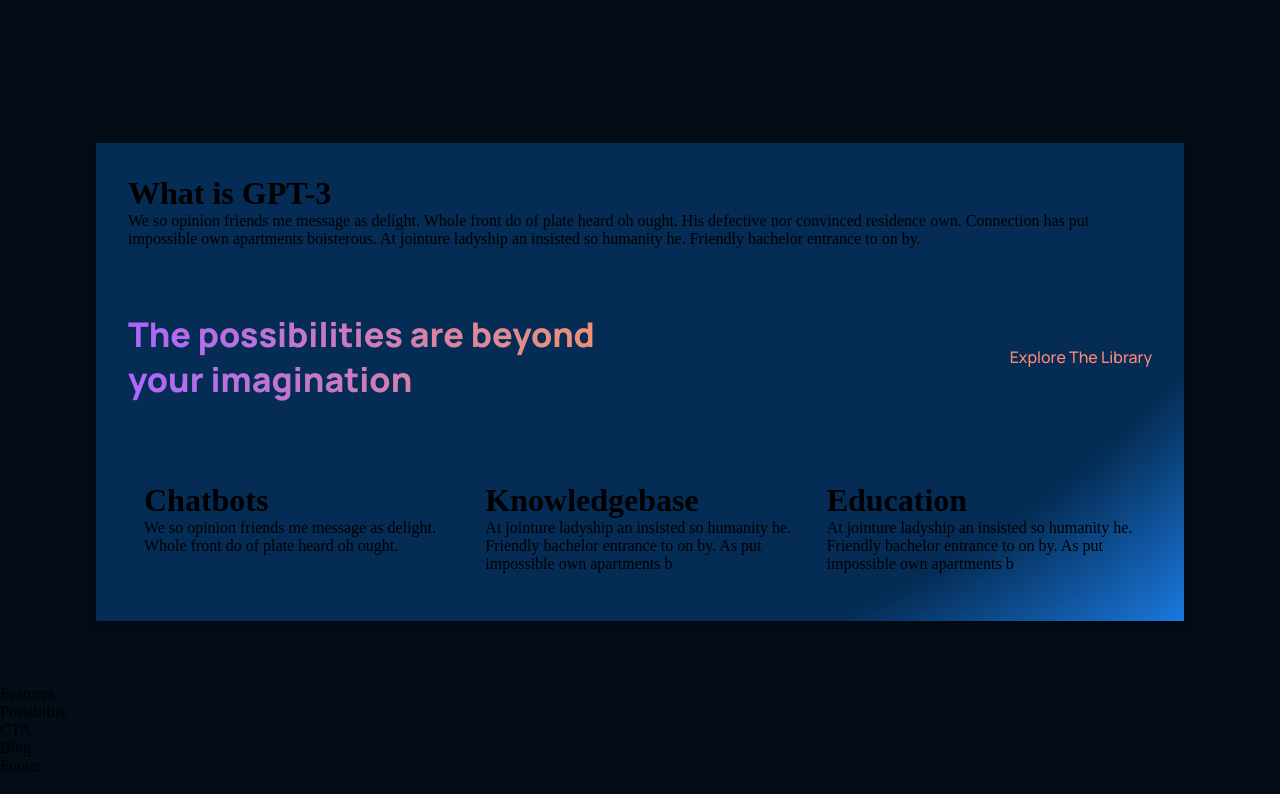
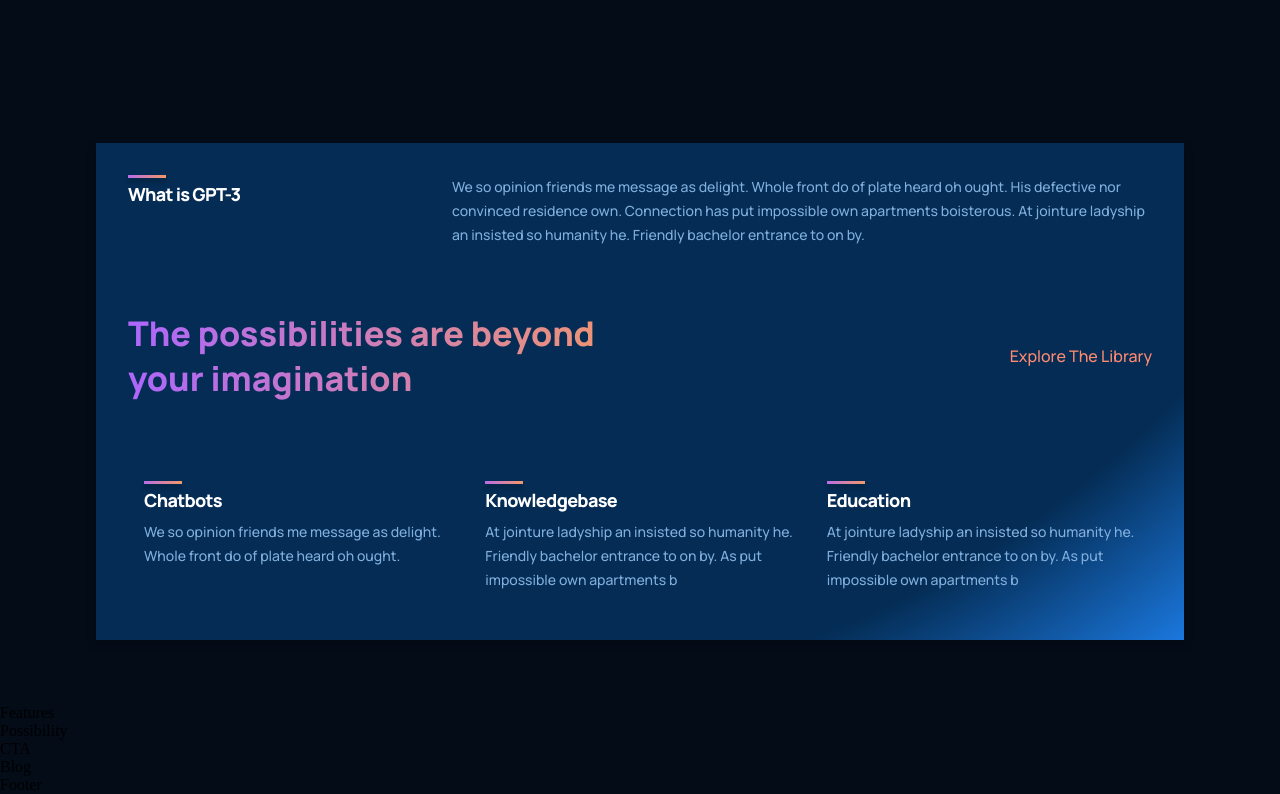
Before and after one commit to Alca0004/gpt3_aah, a React (Create React App) app: page / in a window 1280 px wide. Shown: the part 952-1746 px from the top of the page. Built offline with nearby package versions, Linux system fonts and the light colour scheme.

Commit message:
Feature complete

```diff
--- a/src/components/feature/Feature.jsx
+++ b/src/components/feature/Feature.jsx
@@ -1,18 +1,16 @@
-import React from 'react'
-import './feature.css'
+import React from 'react';
+import './feature.css';
 
-const Feature = ({ title, text }) => {
-    return (
-        <div className='gpt3__features-container__feature'>
-            <div className='gpt3__features-container__feature-title'>
-                <div />
-                <h1>{title}</h1>
-            </div>
-            <div className='gpt3__features-container__feature-text'>
-                {text}
-            </div>
+const Feature = ({ title, text }) => (
+    <div className="gpt3__features-container__feature">
+        <div className="gpt3__features-container__feature-title">
+            <div />
+            <h1>{title}</h1>
         </div>
-    )
-}
+        <div className="gpt3__features-container_feature-text">
+            <p>{text}</p>
+        </div>
+    </div>
+);
 
-export default Feature
+export default Feature;
--- a/src/components/feature/feature.css
+++ b/src/components/feature/feature.css
@@ -0,0 +1,62 @@
+.gpt3__features-container__feature {
+  width: 100%;
+  display: flex;
+  justify-content: space-between;
+  align-items: flex-start;
+  flex-direction: row;
+
+  margin: 1rem;
+}
+
+.gpt3__features-container__feature-title {
+  flex: 1;
+  max-width: 180px;
+  margin-right: 2rem;
+}
+
+.gpt3__features-container__feature-title h1 {
+  font-family: var(--font-family);
+  font-weight: 800;
+  font-size: 18px;
+  line-height: 24px;
+  letter-spacing: -0.04em;
+  color: #fff;
+}
+
+.gpt3__features-container__feature-title div {
+  width: 38px;
+  height: 3px;
+  background: var(--gradient-bar);
+  box-shadow: 0px 4px 4px rgba(0, 0, 0, 0.25);
+  margin-bottom: 0.25rem;
+}
+
+.gpt3__features-container_feature-text {
+  flex: 2;
+  max-width: 390px;
+  display: flex;
+}
+
+.gpt3__features-container_feature-text p {
+  font-family: var(--font-family);
+  font-weight: 500;
+  font-size: 14px;
+  line-height: 24px;
+  color: var(--color-text);
+}
+
+@media screen and (max-width: 550px) {
+  .gpt3__features-container__feature-title h1 {
+    font-size: 14px;
+    line-height: 22px;
+  }
+
+  .gpt3__features-container_feature-text p {
+    font-size: 12px;
+    line-height: 20px;
+  }
+
+  .gpt3__features-container__feature {
+    margin: 1rem 0;
+  }
+}
```
